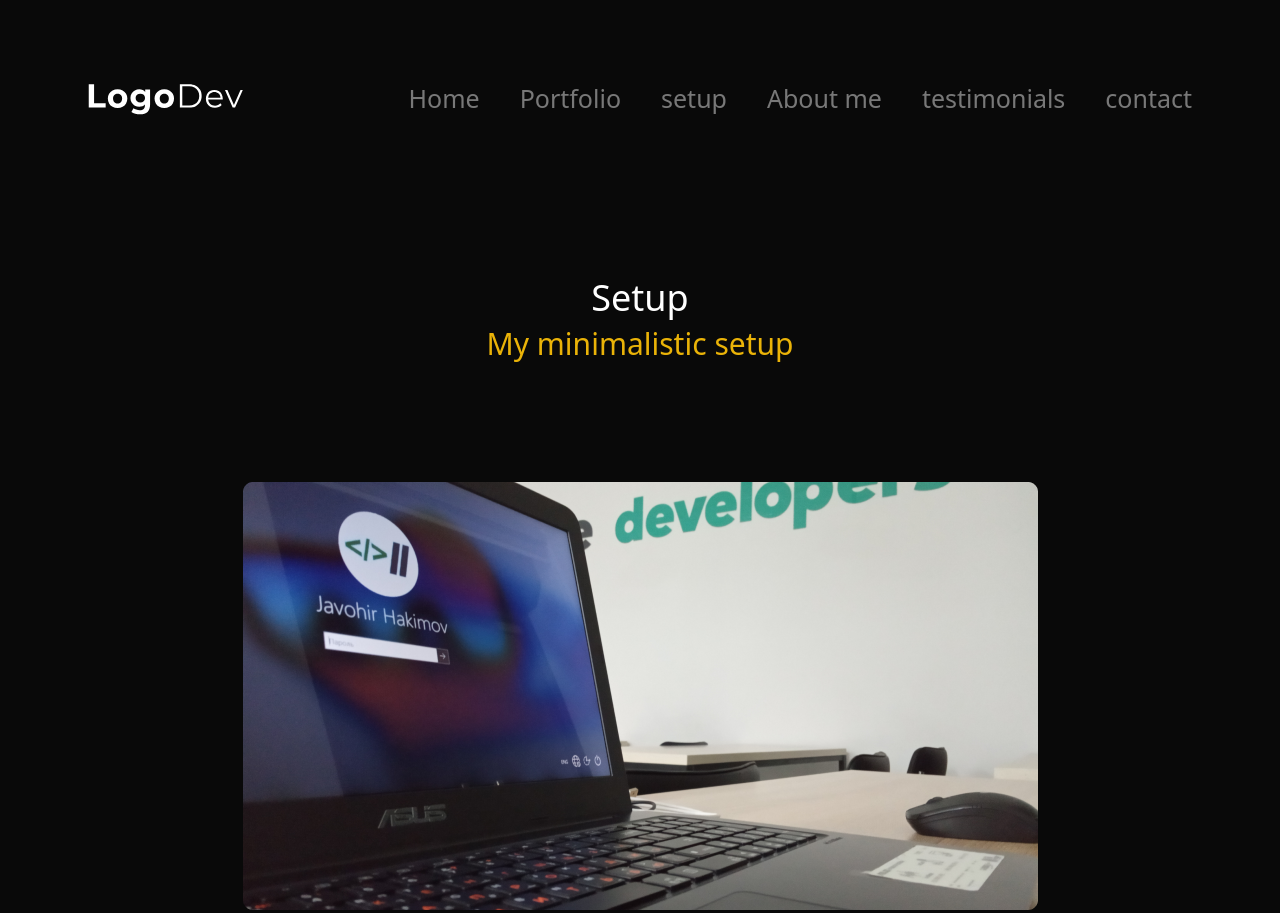
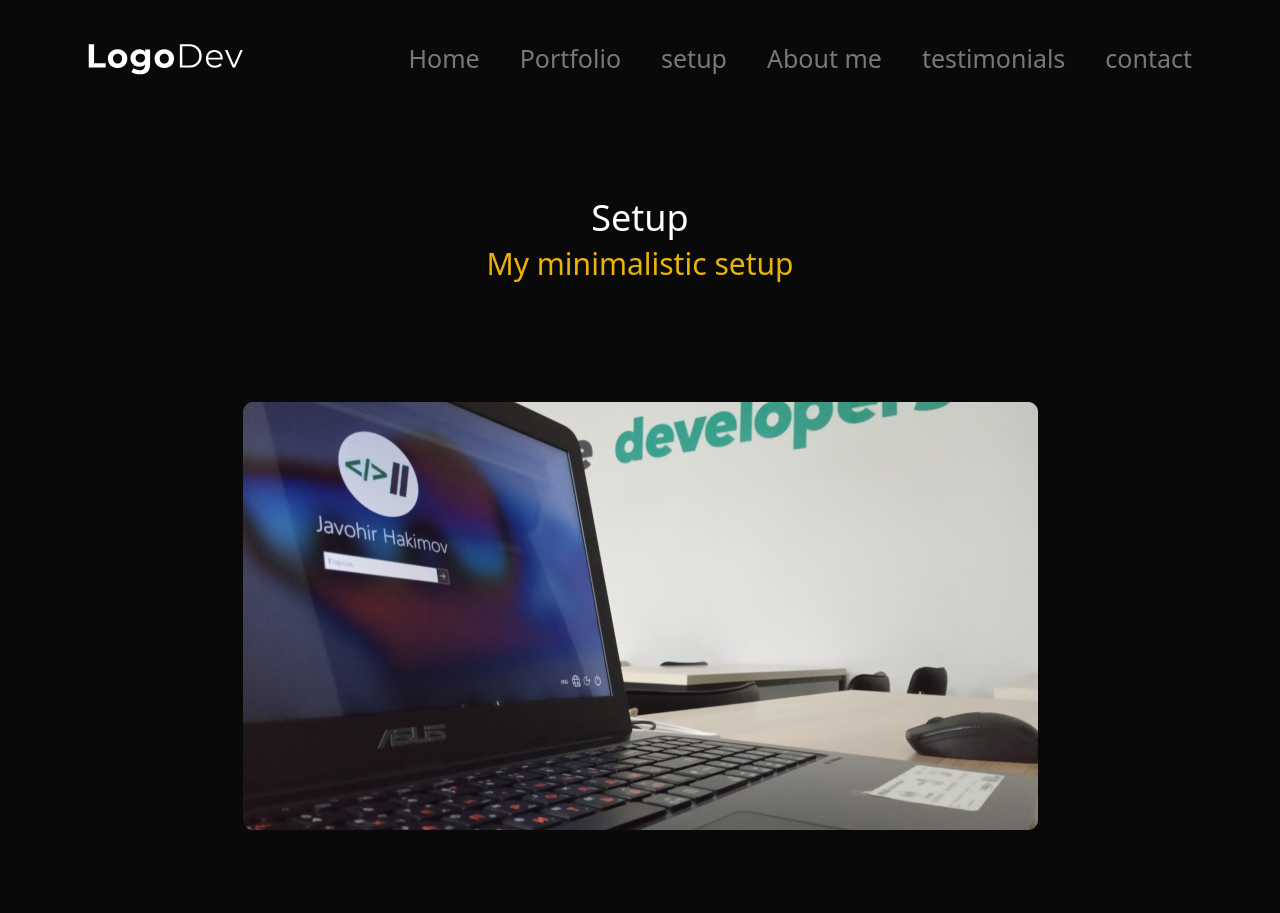
Before and after one commit to Muhammad-08-08/4-oy-imtihon-portfolio, a website: page setup.html in a window 1280 px wide. Shown: the top 913 px of the page. Drawn offline with nearby package versions, Linux system fonts and the light colour scheme; no server answers.

Commit message:
muhuammad4

```diff
--- a/setup.html
+++ b/setup.html
@@ -11,7 +11,7 @@
 
 <body class="bg-gray-900">
     <div class="container mx-auto bg-[#090909] w-full flex flex-col gap-20 p-10">
-        <nav class="flex justify-between px-12 p-10">
+        <nav class="flex justify-between px-12">
             <img src="./acses/icon/LogoDev.svg" alt="">
             <ul class="flex gap-10">
                 <li><a class="text-[lightgrey] opacity-55 no-underline text-[25px] hover:opacity-100 hover:transition-all hover:text-white"
```
